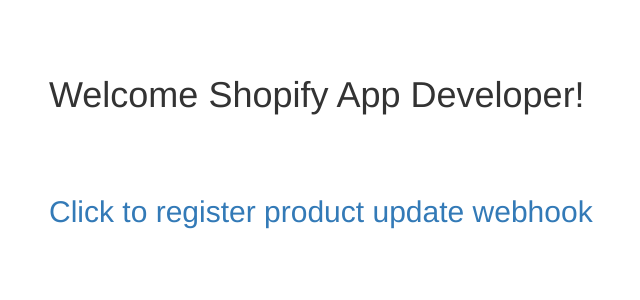
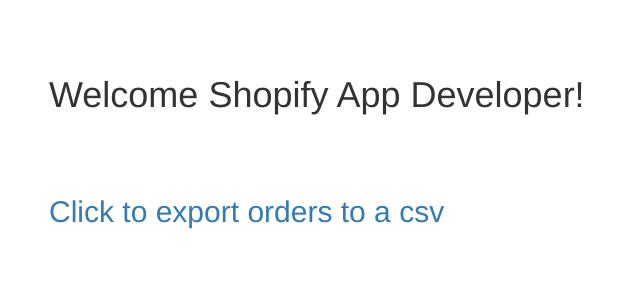
Before and after one commit to ben-lehman/shopify-data-export, a Flask app: template templates/welcome.html in a window 1280 px wide. Shown: the part 201-501 px from the top of the page, without its empty margins (207-847 px from the left). Run offline with Flask 2, Linux system fonts and the light colour scheme; the template is opened without the code that fills it, so the values that code supplies are empty; some libraries are stand-ins or nearby versions.

Commit message:
updated comments for order exports instead of products

```diff
--- a/app.py
+++ b/app.py
@@ -9,9 +9,9 @@
 app.secret_key = cfg.SECRET_KEY
 
 
-@app.route('/products', methods=['GET'])
-def products():
-    """ Get a stores products """
+@app.route('/orders', methods=['GET'])
+def orders():
+    """ Get a stores orders """
     headers = {
         "X-Shopify-Access-Token": session.get("access_token"),
         "Content-Type": "application/json"
@@ -22,7 +22,7 @@
                                                    endpoint), headers=headers)
 
     if response.status_code == 200:
-        print("Going!")
+        print("Writing orders to csv")
         order_str = response.content.decode('utf-8')
         order_parsed = json.loads(order_str)
         ord_data = order_parsed['orders']
@@ -40,6 +40,8 @@
                 count += 1
             csvwriter.writerow(order.values())
         order_data.close()
+
+        print("Orders written!")
 
         return response.content, response.status_code, response.headers.items()
     else:
@@ -87,7 +89,7 @@
             session['shop'] = request.args.get("shop")
 
             return render_template('welcome.html', from_shopify=resp_json,
-                                   products=products())
+                                   orders=orders())
         else:
             print("Failed to get access token: ", resp.status_code, resp.text)
             return render_template('error.html')
--- a/templates/welcome.html
+++ b/templates/welcome.html
@@ -25,7 +25,7 @@
     </div>
 
     <div style="padding-top:50px">
-      <h2><a href="/products">Click to register product update webhook</a></h2>
+      <h2><a href="/orders">Click to export orders to a csv</a></h2>
     </div>
     <!-- jQuery (necessary for Bootstrap's JavaScript plugins) -->
     <script src="https://ajax.googleapis.com/ajax/libs/jquery/1.11.3/jquery.min.js"></script>
```
